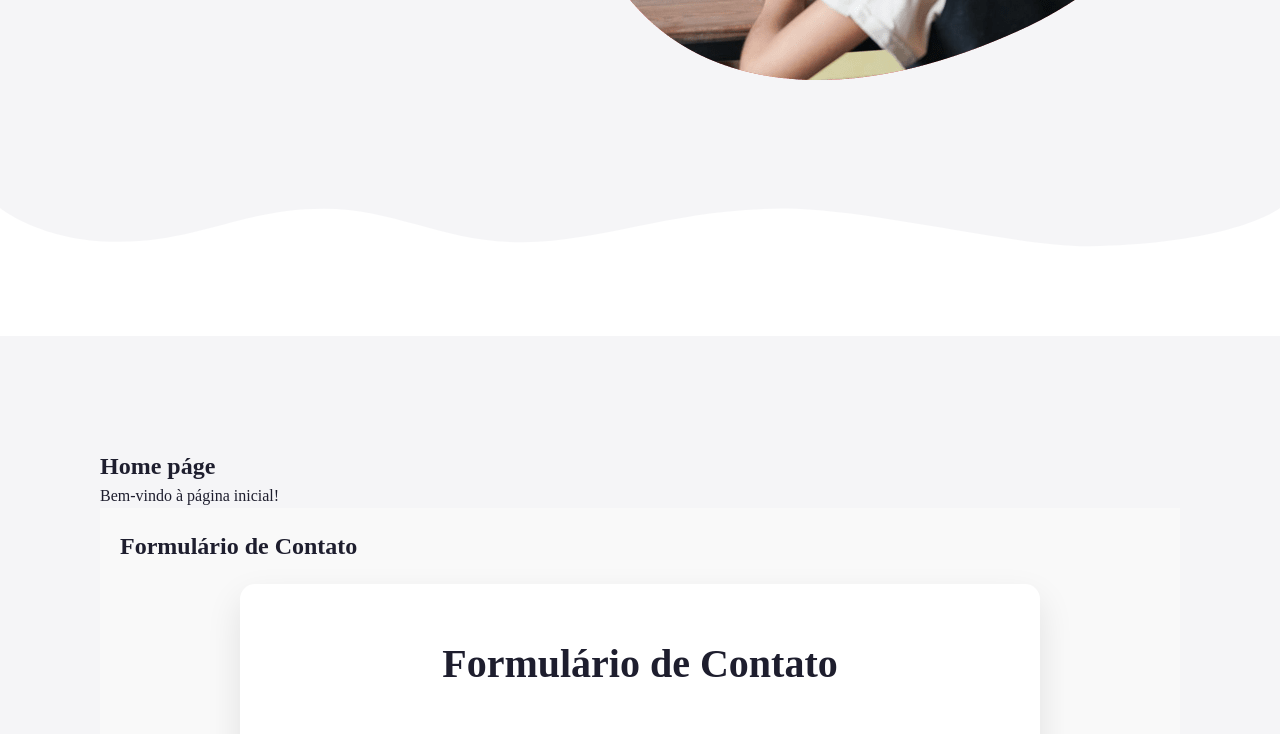
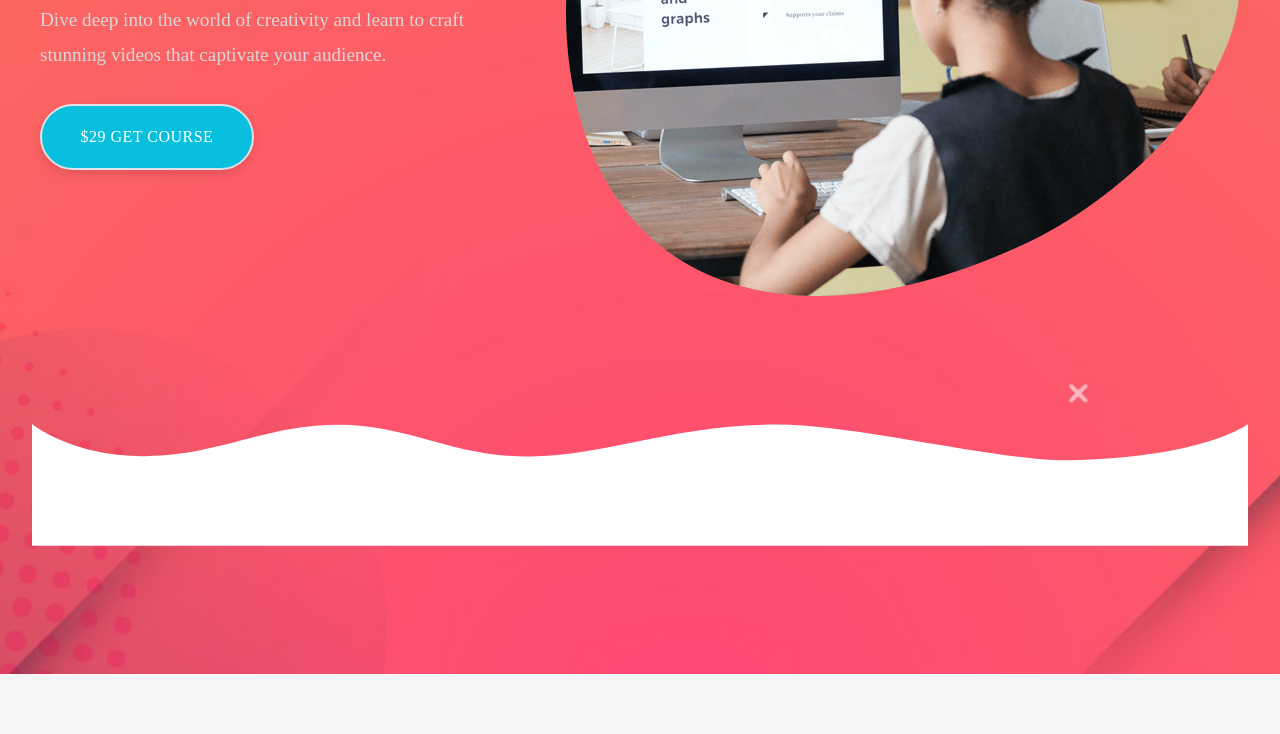
Before and after one commit to sanciweferson/tutor-website, a plain HTML site: page index.html in a window 1280 px wide. Shown: the part 489-1223 px from the top of the page. Drawn offline with Linux system fonts and the light colour scheme.

Commit message:
Atualizações

```diff
--- a/css/nav.css
+++ b/css/nav.css
@@ -257,7 +257,14 @@
    HERO SECTION
 ========================== */
 [data-theme="dark"] .hero { color: white; }
-
+.hero {
+  margin-top: 5rem;
+  background: #000 url(../assets/images/header-background.jpg) center center/cover no-repeat;
+  padding: 8.5rem 2rem 8rem;
+  overflow-x: hidden;
+  color: rgb(80, 78, 78);
+  position: relative;
+}
 .hero .hero-flex {
   display: flex;
   justify-content: space-between;
```
